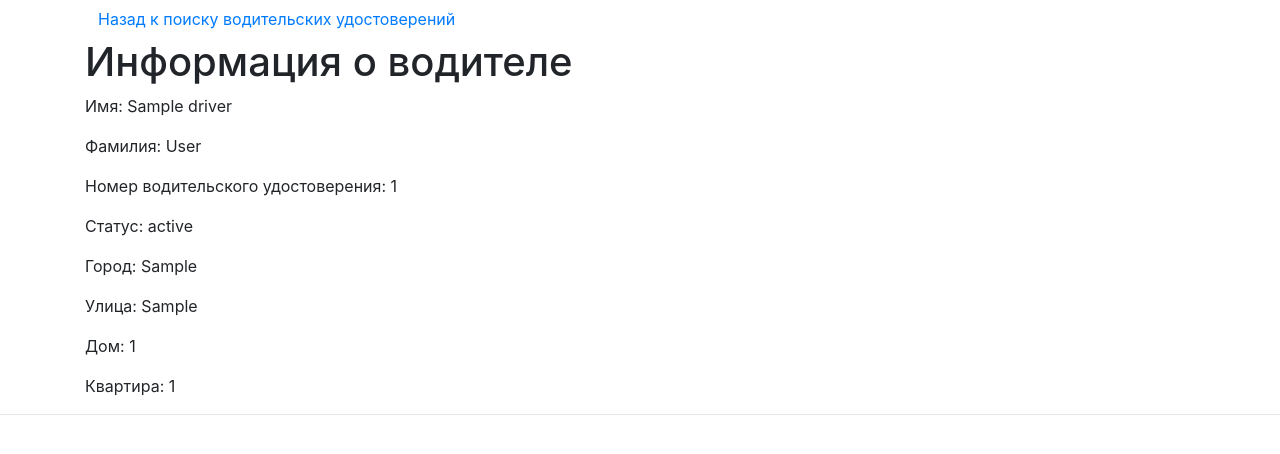
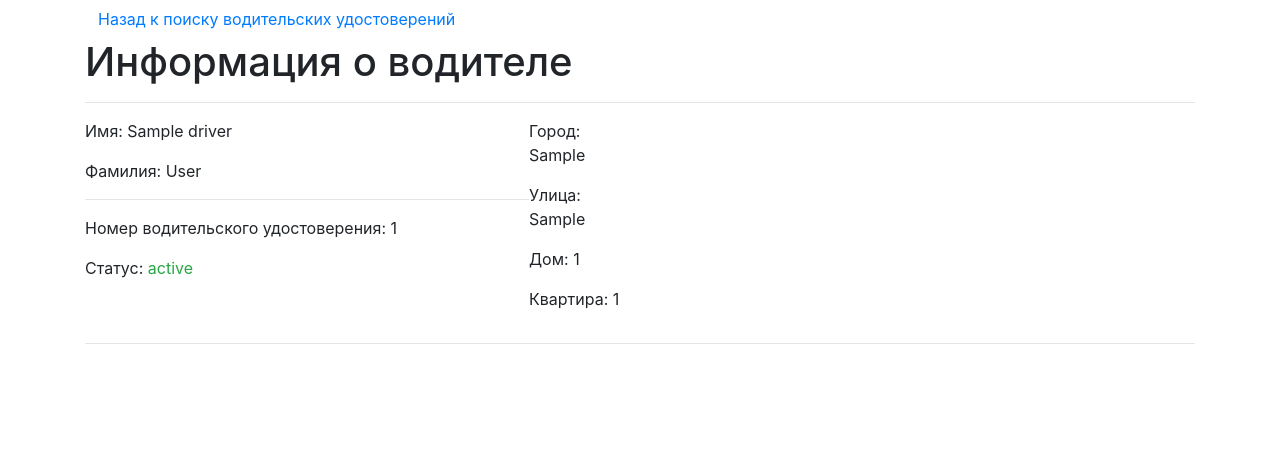
Before and after one commit to Toha11rs/ais_gibdd, a Django app: page /driver_info/1/ in a window 1280 px wide. Shown: the top 454 px of the page. Run offline with Django 4.2, Linux system fonts and the light colour scheme; tables that the repository leaves empty hold one stand-in row (values such as "Sample post"); some libraries are stand-ins or nearby versions.

Commit message:
active status

```diff
--- a/templates/base/driver_info.html
+++ b/templates/base/driver_info.html
@@ -13,15 +13,33 @@
     <div class="container">
       <a href="{% url 'search_driver_license' %}" class="btn btn-link">Назад к поиску водительских удостоверений</a>
       <h1>Информация о водителе</h1>
+      <hr>
+      <div style="overflow: hidden;">
+        <div style="float: left; width: 40%;">
       <p>Имя: {{ drivers.name }}</p>
       <p>Фамилия: {{ drivers.surname }}</p>
+      <hr style="float: up; width: 100%;">
       <p>Номер водительского удостоверения: {{ driver_license.number }}</p>
-      <p>Статус: {{ driver_license.status.status }}</p>
+      <p>Статус:
+        {% if driver_license.status.id == 1 %}
+           <span class="text-success">{{ driver_license.status.status }}</span>
+           {% elif driver_license.status.id == 2 %}
+
+                <span class="text-danger">{{ driver_license.status.status }}</span>
+                {% endif %}
+              </p>
+      {% comment %} <p>Статус: {{ driver_license.status.status }}</p> {% endcomment %}
+
+    </div>
+    <div style="float: left; width: 10%;">
+
+
       <p>Город: {{ address.City }}</p>
       <p>Улица: {{ address.Street }}</p>
       <p>Дом: {{ address.House }}</p>
       <p>Квартира: {{ address.Flat }}</p>
     </div>
+  </div>
     <script src="https://code.jquery.com/jquery-3.3.1.slim.min.js"></script>
     <script src="https://cdnjs.cloudflare.com/ajax/libs/popper.js/1.14.7/umd/popper.min.js"></script>
     <script src="https://stackpath.bootstrapcdn.com/bootstrap/4.3.1/js/bootstrap.min.js"></script>
```
